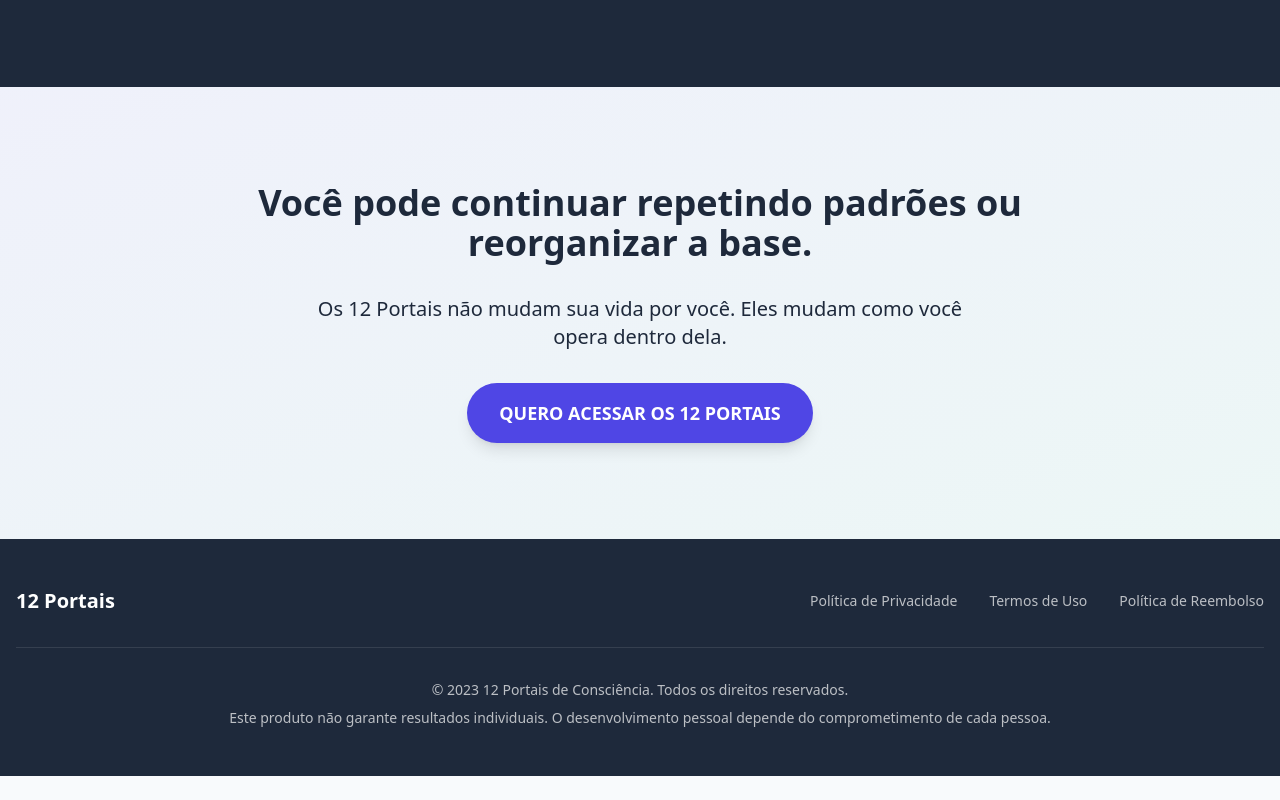
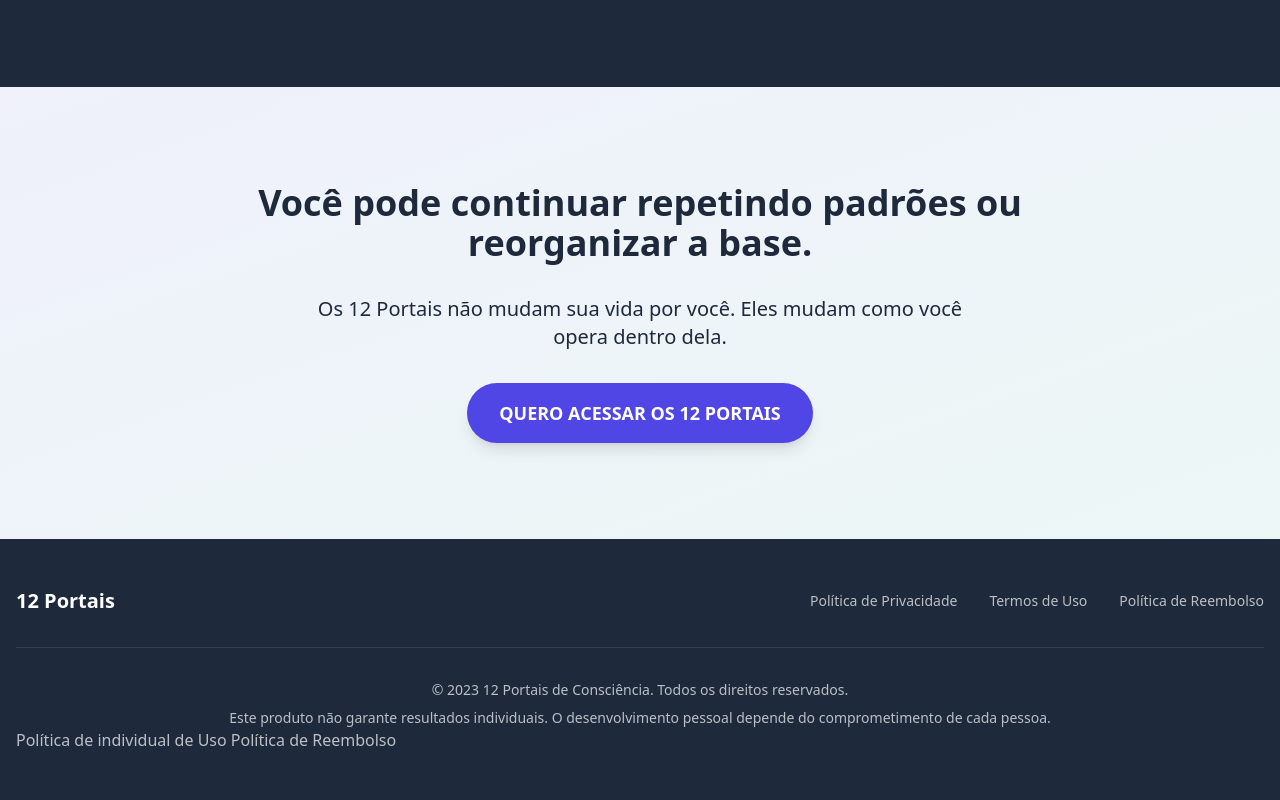
Before and after one commit to engenharia-da-alma/12-portais-de-consciencia, a plain HTML site: page index.html in a window 1280 px wide. Shown: the part 6757-7557 px from the top of the page. Before the commit the page ends 7533 px from the top, so only its background shows below. Drawn offline with Linux system fonts and the light colour scheme; files that its build step writes are made by us from their sources; files whose address does not match are found by name.

Commit message:
Update index.html

```diff
--- a/index.html
+++ b/index.html
@@ -623,7 +623,10 @@
             <div class="border-t border-white/10 mt-8 pt-8 text-sm text-center">
                 <p>© 2023 12 Portais de Consciência. Todos os direitos reservados.</p>
                 <p class="mt-2">Este produto não garante resultados individuais. O desenvolvimento pessoal depende do comprometimento de cada pessoa.</p>
-            </div>
+            </div><um href="https://tchesp-portal-awakening-alchemy.static.hf.space/index.html#">Política de</um>
+<um href="https://tchesp-portal-awakening-alchemy.static.hf.space/index.html#">individual de Uso</um>
+<um href="https://tchesp-portal-awakening-alchemy.static.hf.space/index.html#">Política de Reembolso</um>
+
         </div>
     </footer>
 
```
